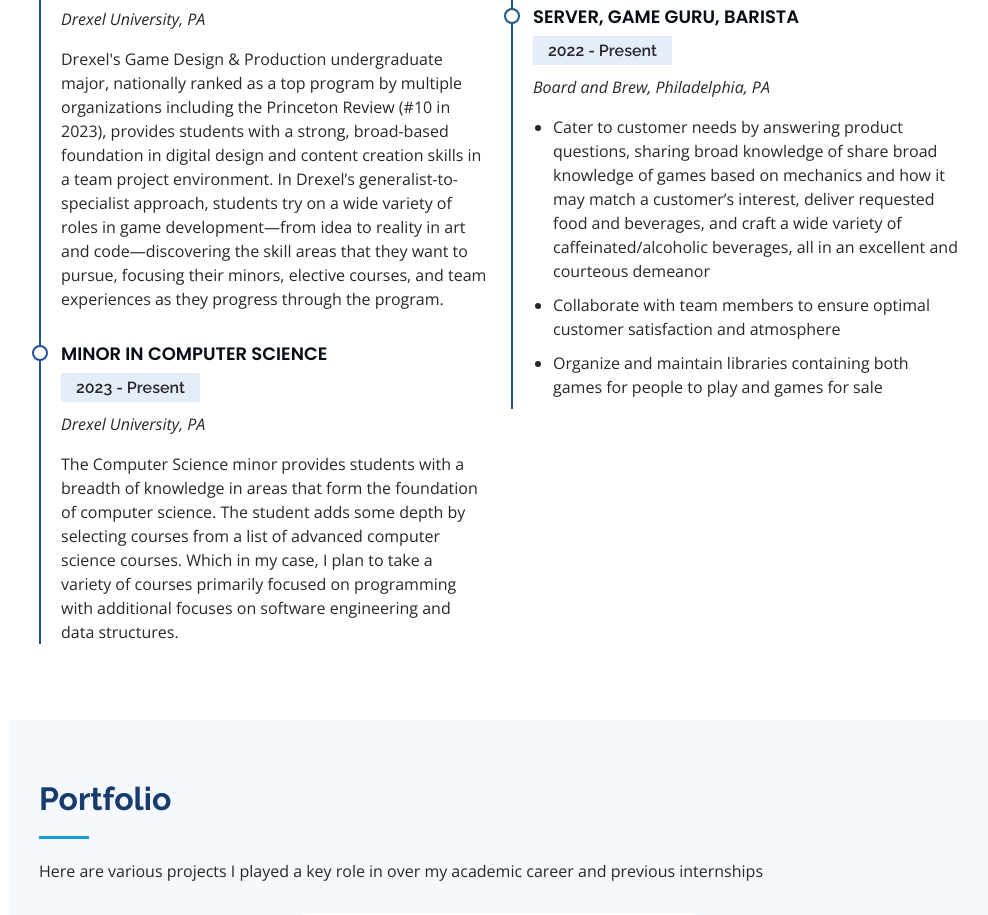
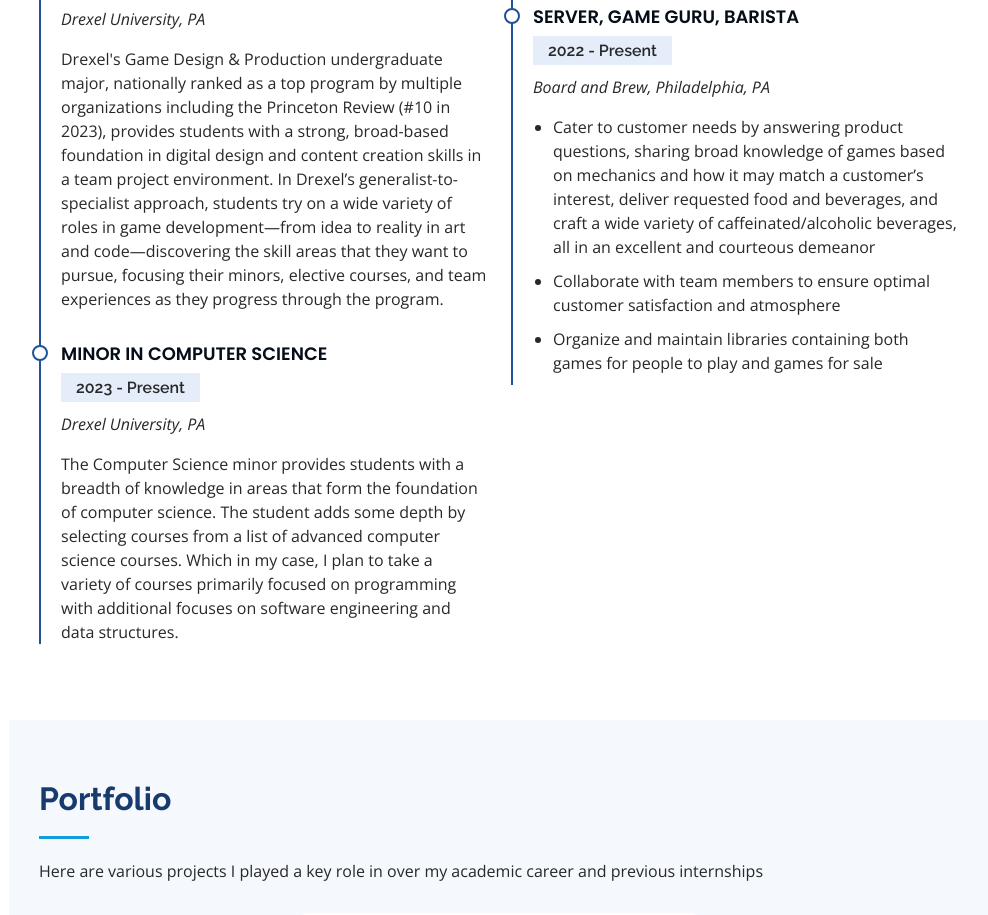
Before and after one commit to Tatemorris/Tatemorris.github.io, a plain HTML site: page index.html in a window 1280 px wide. Shown: the part 2875-3790 px from the top of the page, without its empty margins (291-1279 px from the left). Drawn offline with nearby package versions, Linux system fonts and the light colour scheme.

Commit message:
fix dumb typo and title

```diff
--- a/index.html
+++ b/index.html
@@ -6,7 +6,7 @@
   <meta charset="utf-8">
   <meta content="width=device-width, initial-scale=1.0" name="viewport">
 
-  <title>Still In Development</title>
+  <title>Tate Morris' Website</title>
   <meta content="" name="description">
   <meta content="" name="keywords">
 
@@ -301,7 +301,7 @@
               <h5>2022 - Present</h5>
               <p><em>Board and Brew, Philadelphia, PA</em></p>
               <ul>
-                <li>Cater to customer needs by answering product questions, sharing broad knowledge of share broad knowledge of games based on mechanics and how it may match a customer’s interest, deliver requested food and beverages, and craft a wide variety of caffeinated/alcoholic beverages, all in an excellent and courteous demeanor</li>
+                <li>Cater to customer needs by answering product questions, sharing broad knowledge of games based on mechanics and how it may match a customer’s interest, deliver requested food and beverages, and craft a wide variety of caffeinated/alcoholic beverages, all in an excellent and courteous demeanor</li>
                 <li>Collaborate with team members to ensure optimal customer satisfaction and atmosphere</li>
                 <li>Organize and maintain libraries containing both games for people to play and games for sale</li>
               </ul>
```
